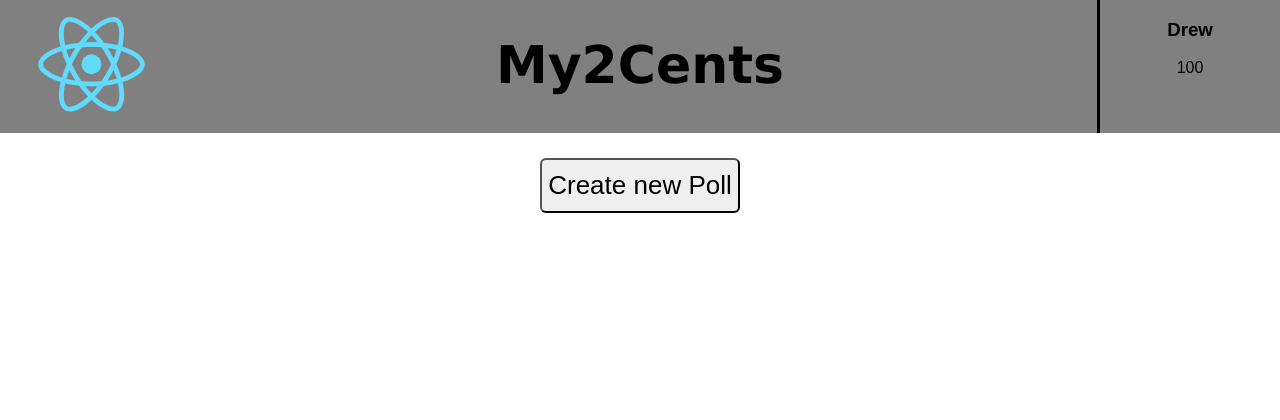
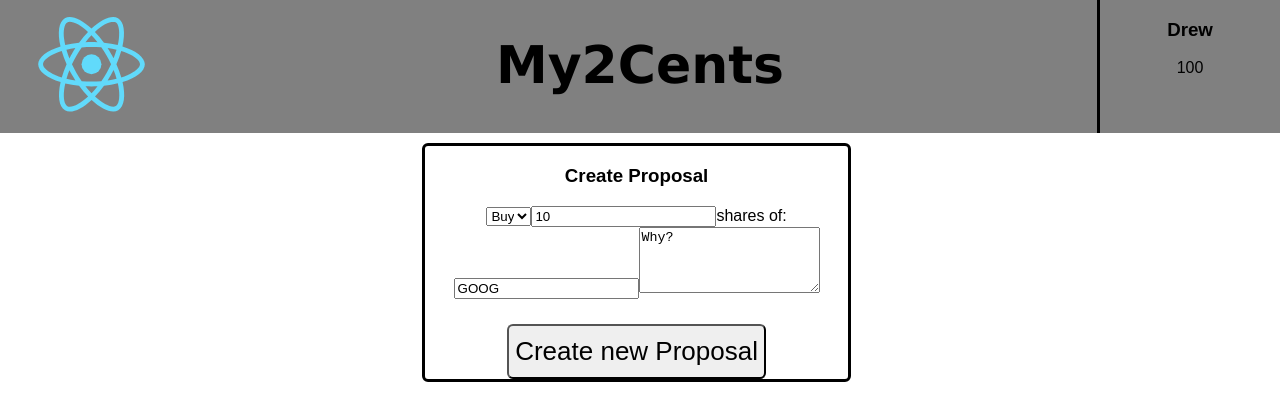
Before and after one commit to DBids35/My2Cents, a React (Create React App) app: page / in a window 1280 px wide. Shown: the top 420 px of the page. Built offline with nearby package versions, Linux system fonts and the light colour scheme.

Commit message:
Custom Polls

```diff
--- a/src/App.css
+++ b/src/App.css
@@ -17,6 +17,14 @@
   text-align: center;
   font-size: 26px;
   font-family: Verdana;
+}
+.pollTemplateContainer{
+	margin-top: 10px;
+	margin-left: 33%;
+	border: black 3px solid;
+	border-radius: 6px;
+	width: 33%;
+	text-align: center;
 }
 .createPollButton{
 	font-size: 26px;
@@ -44,6 +52,7 @@
 	margin:5em;
 
 }
+
 .pollTitle{
 	padding:10px;
 	border-bottom: black 3px solid;
--- a/src/App.js
+++ b/src/App.js
@@ -28,12 +28,46 @@ class Header extends Component {
   }
 }
 
-class PollButton extends Component{
+
+class PollTemplate extends Component{
+  constructor(props){
+    super(props)
+    this.state={buyOrSell:"Buy", numShares:10, ticker:'GOOG', explanation:"Why?"}
+    this.handleBuyOrSellChange=this.handleBuyOrSellChange.bind(this)
+    this.handleNumSharesChange=this.handleNumSharesChange.bind(this)
+    this.handleTickerChange=this.handleTickerChange.bind(this)
+    this.handleExplanationChange=this.handleExplanationChange.bind(this)
+  }
+  handleBuyOrSellChange(event){
+    this.setState({buyOrSell:event.target.value})
+    console.log(event.target.value)
+  }
+  handleNumSharesChange(event){
+    this.setState({numShares:event.target.value})
+    console.log(event.target.value)
+  }
+  handleTickerChange(event){
+    this.setState({ticker:event.target.value})
+    console.log(event.target.value)
+  }
+  handleExplanationChange(event){
+    this.setState({explanation:event.target.value})
+    console.log(event.target.value)
+  }
   render(){
-    return (
+    return(
+      <div className="pollTemplateContainer">
+        <h3> Create Proposal </h3>
+        <select onChange={this.handleBuyOrSellChange}>
+          <option value="Buy">Buy</option>
+          <option value="Sell">Sell</option>
+        </select>
+        <input type="text" name="numShares" defaultValue={this.state.numShares} onChange={this.handleNumSharesChange}/>
+        shares of: <input type="text" name="ticker" defaultValue={this.state.ticker} onChange={this.handleTickerChange}/>
+        <textarea id="explanationTextArea" rows="4" defaultValue={this.state.explanation} onChange={this.handleExplanationChange}></textarea>
+        <button type="button" className="createPollButton" onClick={() => this.props.onClick(this.state.buyOrSell, this.state.numShares, this.state.ticker, this.state.explanation)}>Create new Proposal</button>
 
-      <button type="button" className="createPollButton" onClick={this.props.onClick}>Create new Poll</button>
-
+      </div>
       )
   }
 }
@@ -60,8 +94,8 @@ class Poll extends Component {
         <p className="pollText">
         {this.props.body}
         </p>
-        <button type="button" className="agree" onClick={this.incrementAgree}>Agree</button>
-        <button type="button" className="disagree" onClick={this.incrementDisagree}>Disagree</button>
+        <button type="button" className="agree" onClick={this.incrementAgree}>+1</button>
+        <button type="button" className="disagree" onClick={this.incrementDisagree}>-1</button>
         <p> {this.state.agreeVotes} agree </p>
         <p> {this.state.disagreeVotes} disagree </p>
       </div>
@@ -72,17 +106,15 @@ class App extends Component {
   constructor(props) {
     super(props)
     this.state={userName:'Drew', votes:100, polls:[]}
+    this.handleNewPollClick=this.handleNewPollClick.bind(this)
+  }
 
-  }
-  componentDidMount() {
-
-  }
-  handleNewPollClick(){
+  handleNewPollClick(buyOrSell, numShares, ticker, explanation){
     var votes=this.state.votes-10
     this.setState({votes})
     const newItem = {
-      title: 'Poll '+ (this.state.polls.length+1),
-      text: "This Poll was created by clicking the New Poll Button"
+      title: buyOrSell+" "+numShares+" shares of "+ticker,
+      text: explanation
     };
     this.setState(prevState => ({
       polls: prevState.polls.concat(newItem)
@@ -96,7 +128,8 @@ class App extends Component {
     return (
       <div className="App">
         <Header userName={this.state.userName} votes={this.state.votes} />
-        <PollButton onClick={() => this.handleNewPollClick()}/>
+        <PollTemplate onClick={this.handleNewPollClick}/>
+
         <div className="pollList">
           {this.state.polls.reverse().map(poll => (
           <Poll title={poll.title} body={poll.text} onClick={() => this.handlePollVoteClick()}/>
```
